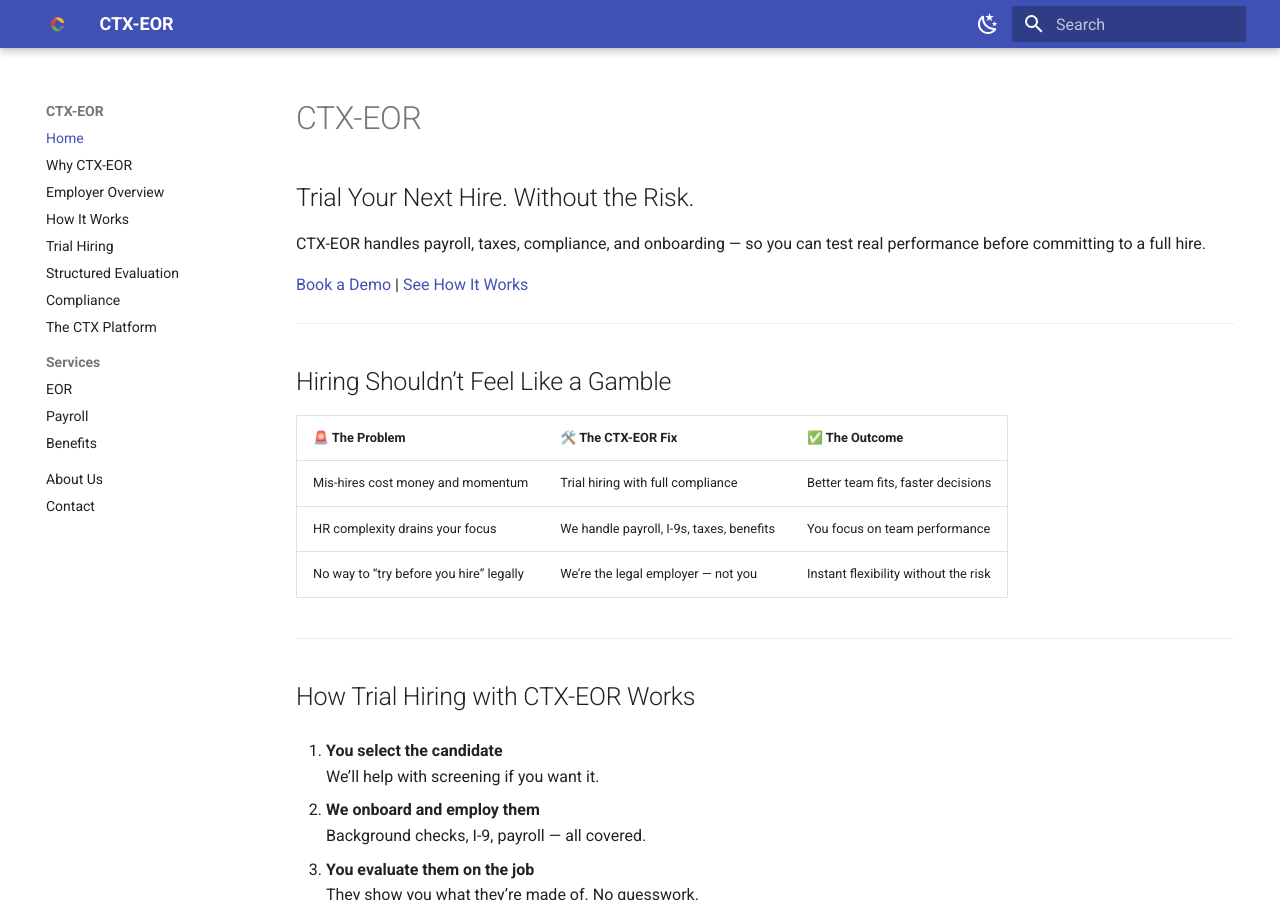
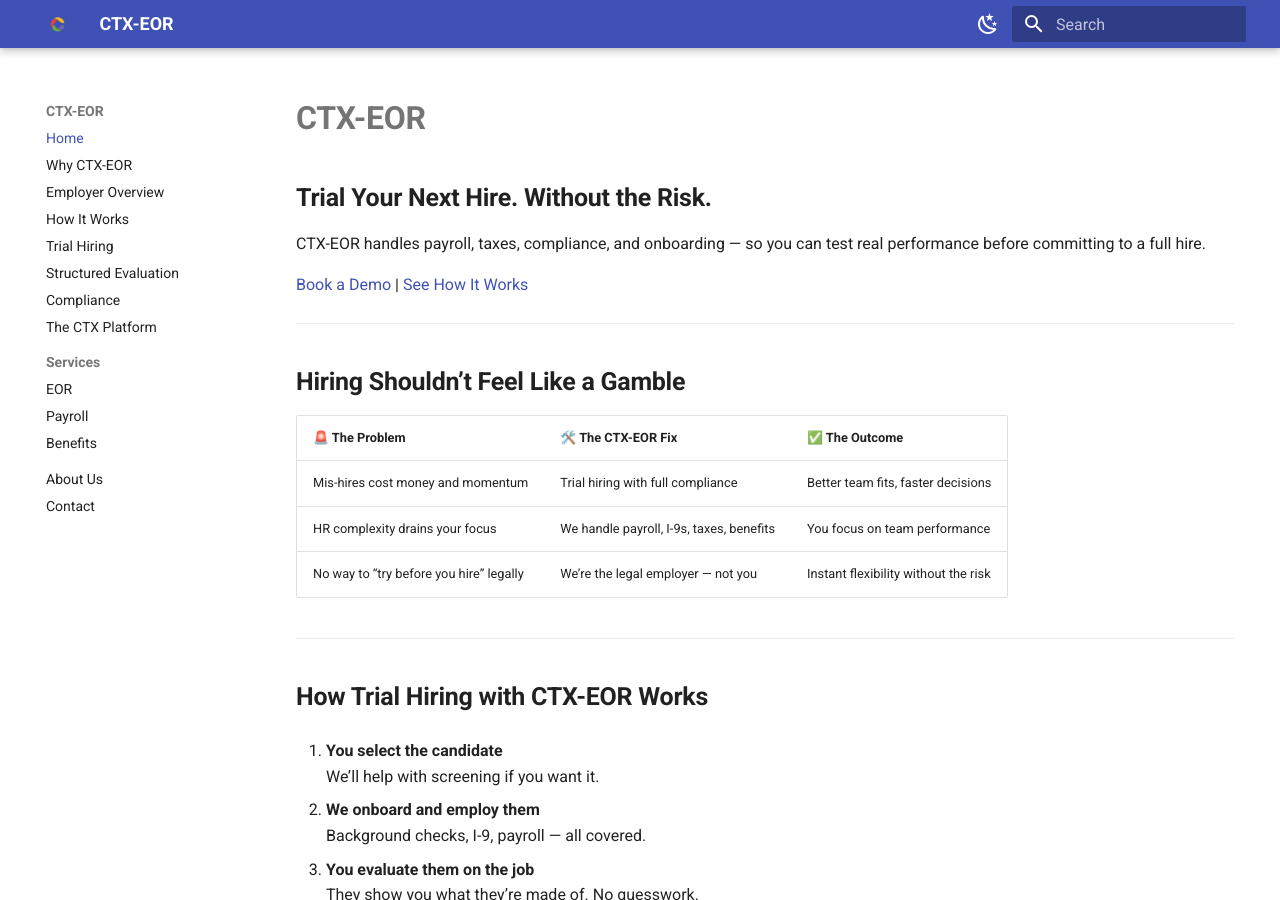
Before and after one commit to cirrusflyer275ds/ctx-eor-site, an MkDocs documentation site: the page built from docs/index.md, in a window 1280 px wide and 900 px high. Built offline with MkDocs 1.6.1 and Material for MkDocs 9.7.7, drawn with Linux system fonts in a browser that asks for light colours.

Commit message:
Update mkdocs.yml

```diff
--- a/mkdocs.yml
+++ b/mkdocs.yml
@@ -19,7 +19,8 @@ theme:
       toggle:
         icon: material/weather-sunny
         name: Switch to light mode
-
+extra_css:
+  - extra.css
 nav:
   - Home: index.md
   - Why CTX-EOR: why-ctx.md
```
